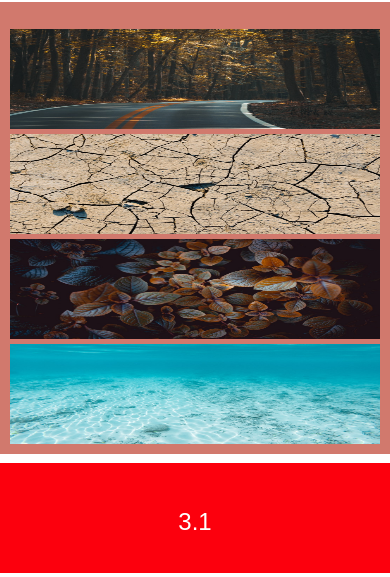
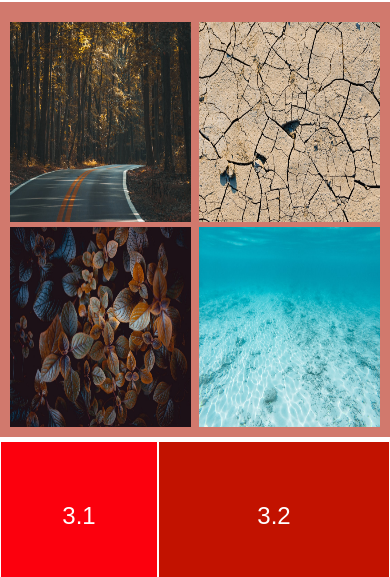
Before and after one commit to stastakh/Home-task-2, a website: page index.html in a window 390 px wide. Shown: the part 103-680 px from the top of the page. Drawn offline with Linux system fonts and the light colour scheme.

Commit message:
add styles for tablet devices

```diff
--- a/css/styles.css
+++ b/css/styles.css
@@ -41,7 +41,7 @@ header {
 
 .content-block {
     display: grid;
-    grid-template-rows: auto 280px auto auto;
+    grid-template-rows: repeat(4, auto);
 }
 
 /*----------- portfolio section -----------*/
@@ -69,7 +69,8 @@ header {
     margin-bottom: 5px;
 }
 
-.icon-block, .text-block {
+.icon-block,
+.text-block {
     box-sizing: border-box;
     width: 100%;
     text-align: center;
@@ -77,13 +78,14 @@ header {
 
 .icon-block {
     background-color: #fc000d;
-    min-height: 40%;
+    min-height: 100px;
+    margin-bottom: 5px;
     padding-top: 45px;
 }
 
 .text-block {
     background-color: #c21200;
-    min-height: 55%;
+    min-height: 200px;
     padding-top: 60px;
 }
 
@@ -132,9 +134,11 @@ header {
 
 .main-menu {
     background-color: #c537ee;
+    height: 140px;
 }
 
 .main-menu__list {
+    list-style: none;
     text-align: center;
     margin: 0;
     padding: 0;
@@ -161,3 +165,66 @@ footer {
     min-height: 100px;
     padding-top: 35px;
 }
+
+/*----------- tablet styling -----------*/
+
+@media screen and (min-width: 360px) {
+
+    /*----------- header -----------*/
+
+    header {
+        grid-template-columns: 100px auto;
+    }
+
+    /*----------- portfolio -----------*/
+
+    .portfolio {
+        flex-direction: row;
+        flex-wrap: wrap;
+        justify-content: space-between;
+        padding-top: 5%;
+    }
+
+    .portfolio__image {
+        width: 49%;
+        height: 200px;
+        margin-bottom: 5px;
+    }
+
+    /*----------- about-us -----------*/
+
+    .about-us {
+        flex-direction: row;
+    }
+
+    .icon-block,
+    .text-block {
+        min-height: 140px;
+        padding-top: 60px;
+    }
+
+    .icon-block {
+        width: 40%;
+        margin-bottom: 0;
+    }
+
+    .text-block {
+        width: 59%;
+    }
+
+    /*----------- advantages -----------*/
+
+    .advantages-list__item {
+        min-height: 140px;
+        padding-top: 60px;
+    }
+
+    /*----------- grid wrapper -----------*/
+
+    .grid-wrapper {
+        grid-template-columns: 60% auto;
+        grid-column-gap: 5px;
+        margin-bottom: 0;
+    }
+
+}
```
